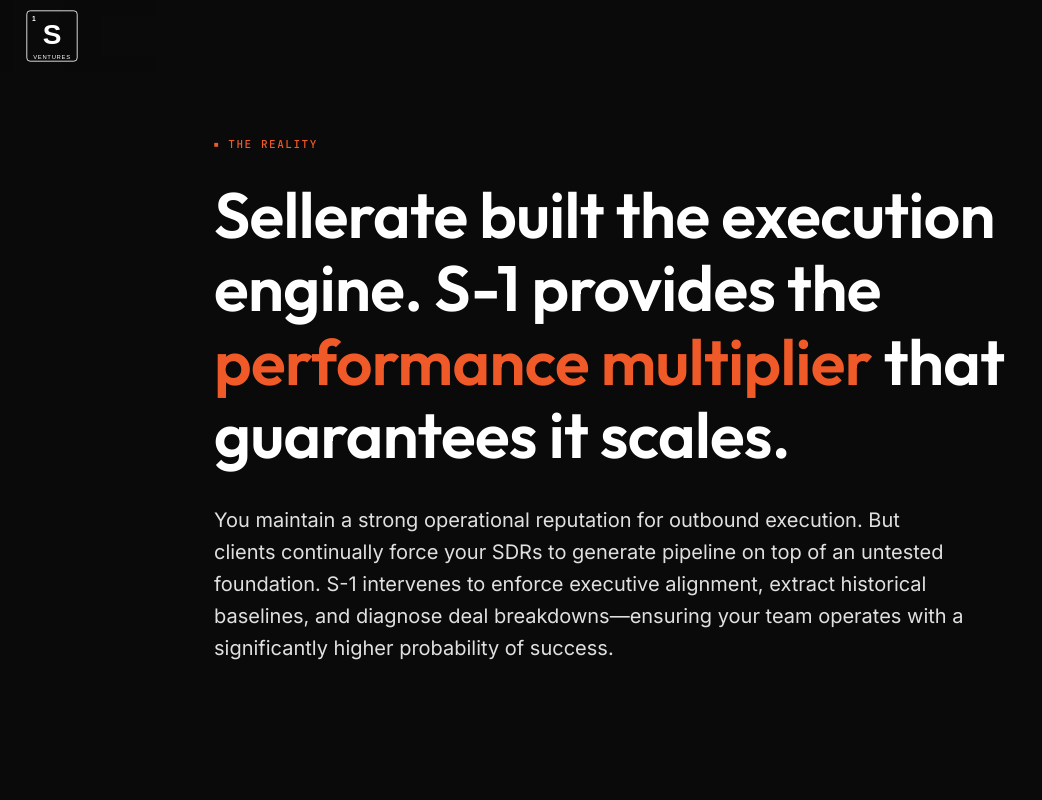
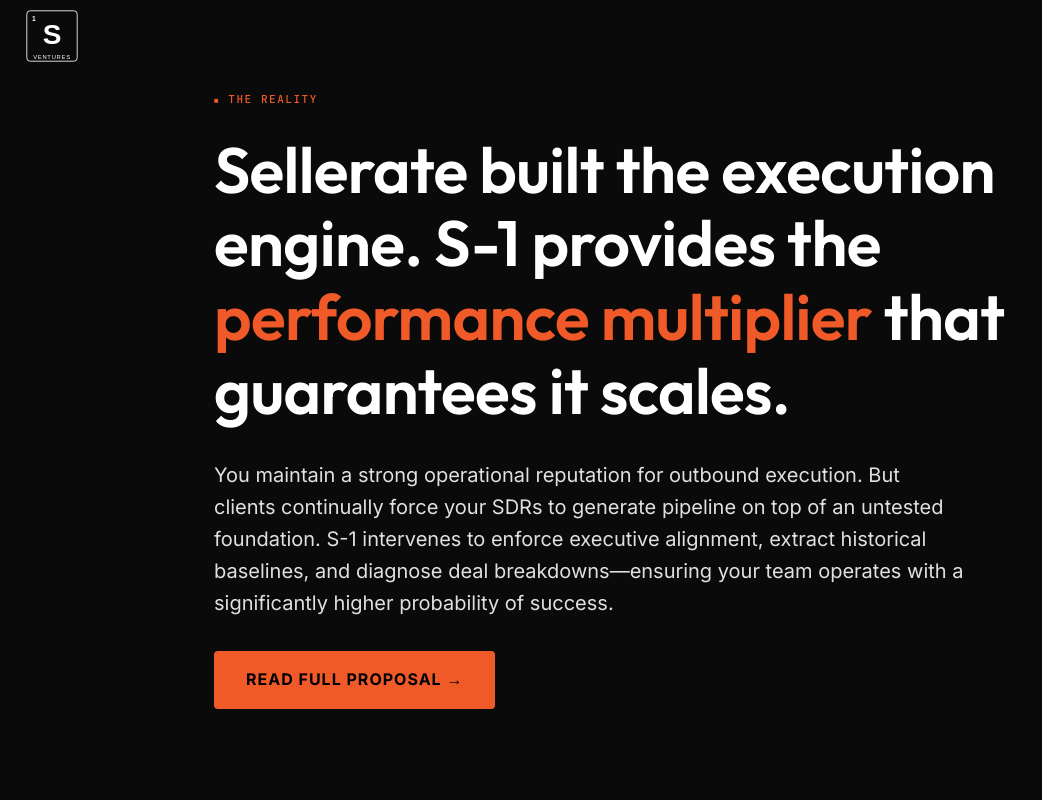
Before and after one commit to JRLuckett/Sellerate-pitch, a Next.js app: page / in a window 1280 px wide. Shown: the top 800 px of the page, without its empty margins (0-1042 px from the left). Built offline with nearby package versions, Linux system fonts and the light colour scheme.

Commit message:
Moved CTA button to Hero Section

```diff
--- a/app/page.tsx
+++ b/app/page.tsx
@@ -151,6 +151,16 @@
           <p className={styles.heroBody}>
             You maintain a strong operational reputation for outbound execution. But clients continually force your SDRs to generate pipeline on top of an untested foundation. S-1 intervenes to enforce executive alignment, extract historical baselines, and diagnose deal breakdowns—ensuring your team operates with a significantly higher probability of success.
           </p>
+          <div style={{ marginTop: 32 }}>
+            <Link
+              href="/proposal"
+              target="_blank"
+              rel="noopener noreferrer"
+              style={{ display: 'inline-block', padding: '16px 32px', backgroundColor: 'var(--accent)', color: '#000', fontWeight: 800, textDecoration: 'none', borderRadius: 4, textTransform: 'uppercase', letterSpacing: '1px' }}
+            >
+              Read full proposal &rarr;
+            </Link>
+          </div>
         </div>
       </section>
 
@@ -396,18 +406,6 @@
             </div>
           </div>
 
-          <div style={{ marginTop: 80, textAlign: 'center' }}>
-            <h3 className="h3" style={{ marginBottom: 24 }}>Ready to view the strategic framework?</h3>
-            <Link
-              href="/proposal"
-              target="_blank"
-              rel="noopener noreferrer"
-              style={{ display: 'inline-block', padding: '16px 32px', backgroundColor: 'var(--accent)', color: '#000', fontWeight: 800, textDecoration: 'none', borderRadius: 4, textTransform: 'uppercase', letterSpacing: '1px' }}
-            >
-              Read full proposal &rarr;
-            </Link>
-          </div>
-
         </div>
       </section>
 
```
